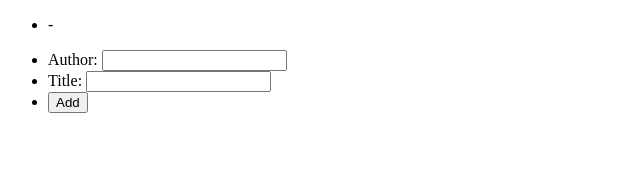
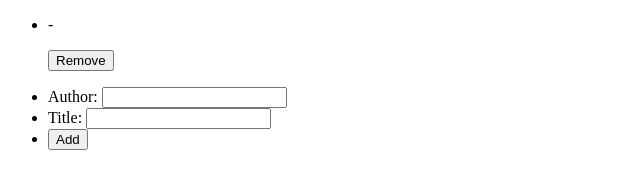
Before and after one commit to ad9311/awesome-books, a plain HTML site: page index.html in a window 1280 px wide. Both pictures are taken after a click on the button "Add". Shown: the whole page, without its empty margins (0-640 px from the left). Drawn offline with Linux system fonts and the light colour scheme.

Commit message:
Add book constructor

```diff
--- a/index.html
+++ b/index.html
@@ -23,7 +23,7 @@
           <input id="title" type="text">
         </li>
         <li>
-          <input type="button" value="Add" onclick="test()">
+          <input type="button" value="Add" onclick="addBooks()">
         </li>
       </ul>
     </form>
--- a/scripts/script.js
+++ b/scripts/script.js
@@ -1,12 +1,24 @@
-function test() {
+let books = [];
+
+function Book(author, title) {
+  this.author = author;
+  this.title = title;
+}
+
+function addBooks() {
   let author = document.getElementById('author');
   let title = document.getElementById('title');
   let li = document.createElement('li');
 
-  let id = `${author.value}-${title.value}`.toLowerCase();
+  let id = `${author.value}_${title.value}`.toLowerCase();
 
   li.id = id;
-  li.innerHTML = `<p>${author.value} - ${title.value}</p>`;
+  li.innerHTML = `<p>${author.value} - ${title.value}</p><input type="button" value="Remove" onclick="removeBooks(${id})">`;
 
+  books.push(new Book(author.value, title.value));
   document.getElementById('books').appendChild(li);
 }
+
+function removeBooks(id) {
+  document.getElementById().remove();
+}
```
